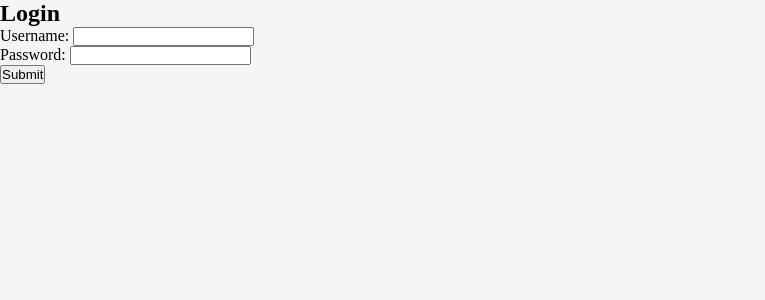
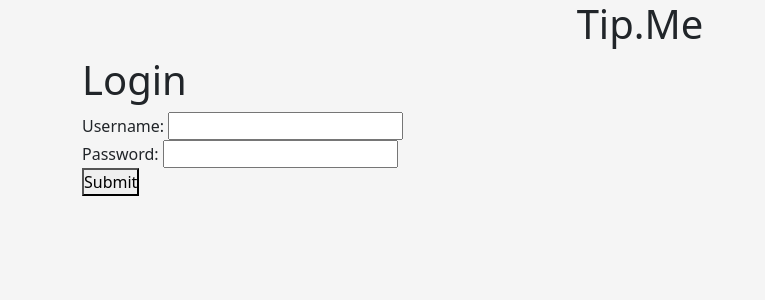
Before and after one commit to Rishi-Bidani/UniHack-TipJar, a Flask app: template templates/login.html in a window 1280 px wide. Shown: the top 300 px of the page, without its empty margins (0-765 px from the left). Run offline with Flask 2, Linux system fonts and the light colour scheme; the template is opened without the code that fills it, so the values that code supplies are empty.

Commit message:
add header in base.html

```diff
--- a/templates/base.html
+++ b/templates/base.html
@@ -1,9 +1,18 @@
 <!doctype html>
+<head>
+    <link href="https://cdn.jsdelivr.net/npm/bootstrap@5.1.3/dist/css/bootstrap.min.css" rel="stylesheet" integrity="sha384-1BmE4kWBq78iYhFldvKuhfTAU6auU8tT94WrHftjDbrCEXSU1oBoqyl2QvZ6jIW3" crossorigin="anonymous">
+    <link rel="stylesheet" href="{{ url_for('static', filename='master.css') }}">
+</head>
 <title>{% block title %}{% endblock %} - Tip.me</title>
-<link rel="stylesheet" href="{{ url_for('static', filename='master.css') }}">
+<div class="container">
+    <div class="row text-center">
+
+        <h1>Tip.Me</h1>
+    </div>
     <section class="content">
       <header>
         {% block header %}{% endblock %}
       </header>
       {% block content %}{% endblock %}
     </section>
+</div>
```
Lines whose indentation alone changed are shown as unchanged.
